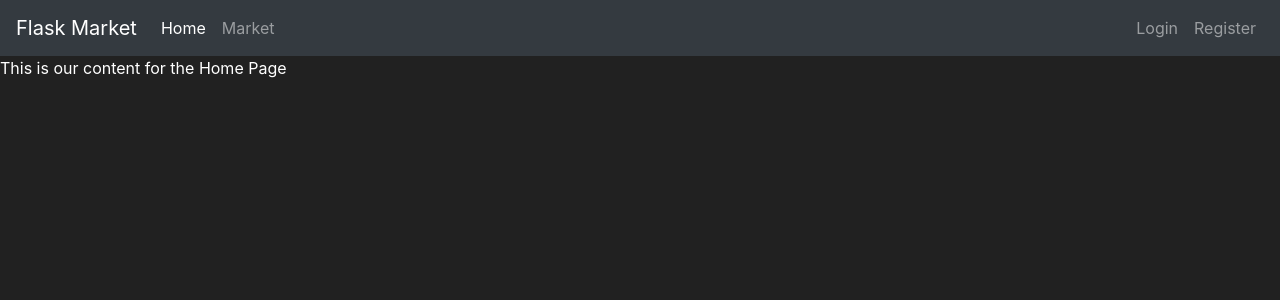
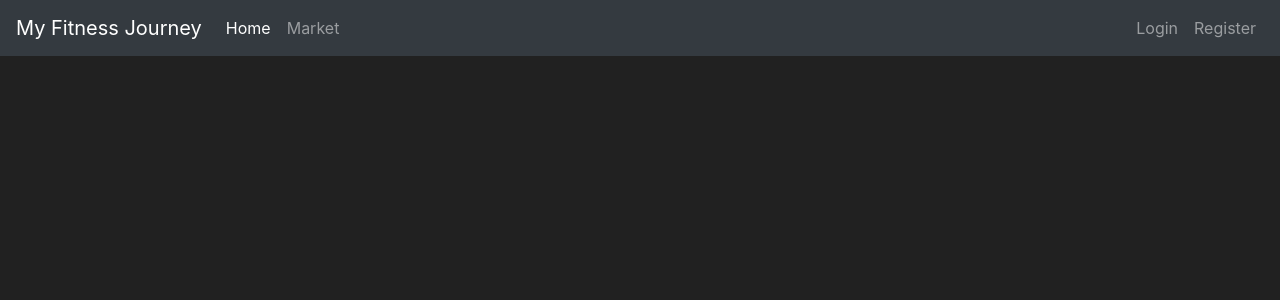
Before and after one commit to mdominguez2010/fitness-app, a Flask app: page / in a window 1280 px wide. Shown: the top 300 px of the page. Run offline with Flask 2, Linux system fonts and the light colour scheme; some libraries are stand-ins or nearby versions.

Commit message:
add home pic

```diff
--- a/templates/base.html
+++ b/templates/base.html
@@ -14,7 +14,7 @@
    </head>
    <body>
     <nav class="navbar navbar-expand-md navbar-dark bg-dark">
-      <a class="navbar-brand" href="#">Flask Market</a>
+      <a class="navbar-brand" href="#">My Fitness Journey</a>
       <button class="navbar-toggler" type="button" data-toggle="collapse" data-target="#navbarNav">
         <span class="navbar-toggler-icon"></span>
       </button>
--- a/templates/home.html
+++ b/templates/home.html
@@ -4,5 +4,6 @@
 {% endblock %}
 
 {% block content %}
-    This is our content for the Home Page
+    <div class="bgimg">
+    </div>
 {% endblock %}
```
